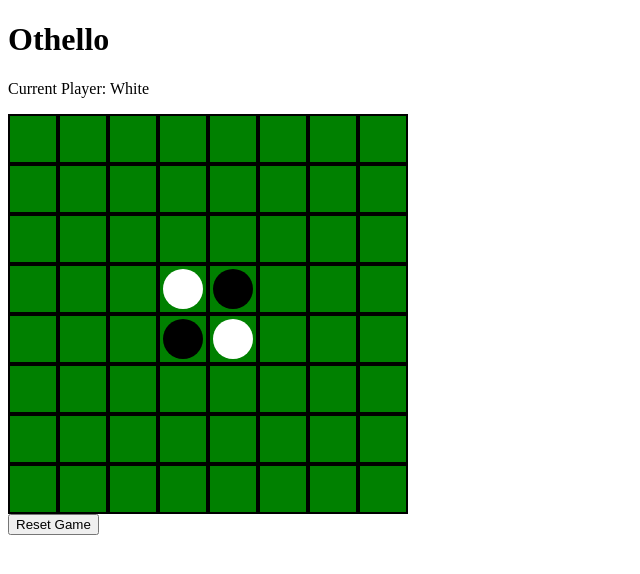
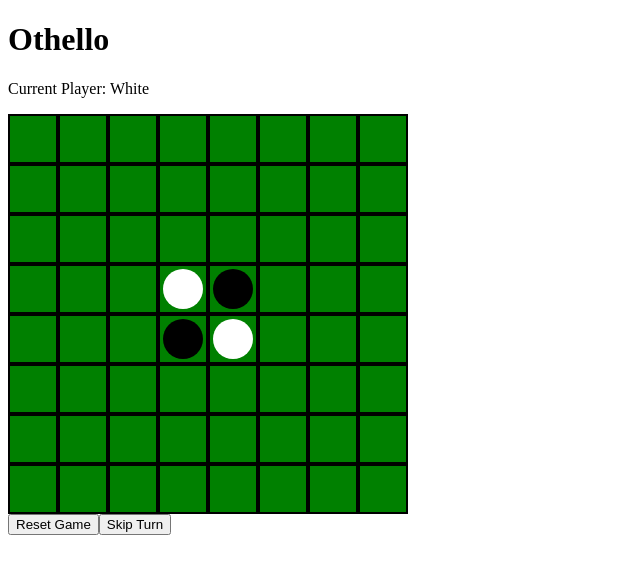
Before and after one commit to marunori/othello-nextjs, a Next.js app: page / in a window 1280 px wide. Shown: the top 574 px of the page, without its empty margins (0-640 px from the left). Built offline with nearby package versions, Linux system fonts and the light colour scheme.

Commit message:
skip turn

```diff
--- a/src/app/page.tsx
+++ b/src/app/page.tsx
@@ -161,6 +161,13 @@ export default function Page() {
     setGameOver(false);
   };
 
+  const skipTurn = () => {
+    if (!hasValidMoves(board, currentPlayer)) {
+      const nextPlayer = currentPlayer === 'B' ? 'W' : 'B';
+      setCurrentPlayer(nextPlayer);
+    }
+  };
+
   const aiMove = () => {
     if (!hasValidMoves(board, 'B')) {
       setCurrentPlayer('W');
@@ -196,6 +203,7 @@ export default function Page() {
       )}
       <Board board={board} onClick={handleClick} />
       <button onClick={resetGame}>Reset Game</button>
+      <button onClick={skipTurn}>Skip Turn</button>
     </div>
   );
 }
```
